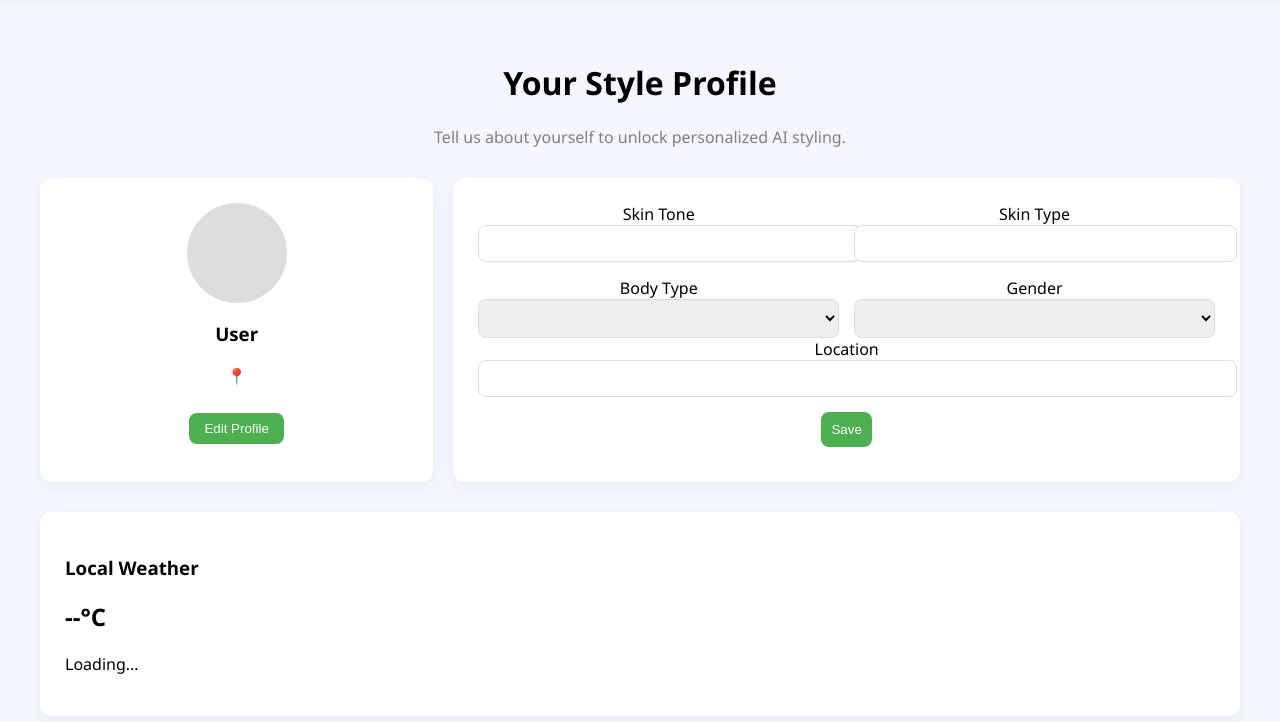
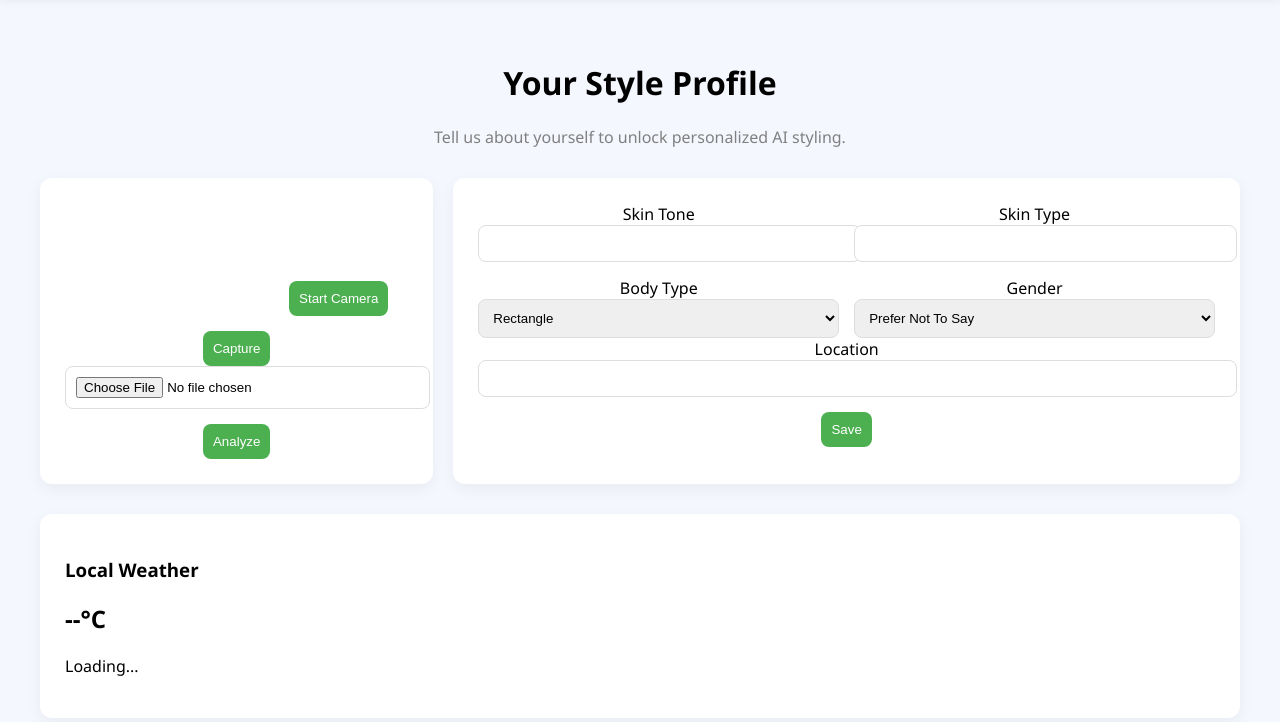
Before and after one commit to rakshithaningegowda496-lang/stylemateai, a Django app: page / in a window 1280 px wide. Shown: the part 103-825 px from the top of the page. Run offline with Django 5.2, Linux system fonts and the light colour scheme; data comes from the database, SQL or seed files in the repository.

Commit message:
work done

```diff
--- a/core/templates/profile.html
+++ b/core/templates/profile.html
@@ -35,12 +35,15 @@
   <div class="grid">
 
     <!-- LEFT CARD -->
-    <div class="card profile-card">
-      <div class="avatar"></div>
-      <h3 id="username">User</h3>
-      <p id="location">📍 Loading...</p>
-      <button>Edit Profile</button>
-    </div>
+    <div class="card">
+  <video id="camera" width="200" autoplay></video>
+  <button onclick="startCamera()">Start Camera</button>
+  <button onclick="capturePhoto()">Capture</button>
+
+  <input type="file" id="imageUpload">
+
+  <button onclick="analyzeImage()">Analyze</button>
+</div>
 
     <!-- RIGHT FORM -->
     <div class="card form-card">
--- a/core/urls.py
+++ b/core/urls.py
@@ -1,6 +1,8 @@
 from django.urls import path
-from .views import profile_api
+from . import views
 
 urlpatterns = [
-    path('api/profile/', profile_api),
+    path('', views.profile_page),
+    path('profile/', views.profile_api),
+    path('analyze/', views.analyze_image),
 ]
--- a/core/views.py
+++ b/core/views.py
@@ -1,7 +1,14 @@
 from django.http import JsonResponse
+from django.shortcuts import render   # ✅ IMPORTANT
 from .models import Profile
 import json
+from django.views.decorators.csrf import csrf_exempt
 
+# ✅ UI PAGE
+def profile_page(request):
+    return render(request, "profile.html")
+
+# ✅ API
 def profile_api(request):
     profile, created = Profile.objects.get_or_create(id=1)
 
@@ -27,3 +34,19 @@
         profile.save()
 
         return JsonResponse({"status": "saved"})
+
+# ✅ AI ANALYSIS
+@csrf_exempt
+def analyze_image(request):
+    if request.method == "POST":
+        data = json.loads(request.body)
+        image = data.get("image")
+
+        result = {
+            "skin_tone": "Medium",
+            "skin_type": "Oily",
+            "body_type": "athletic",
+            "gender": "male"
+        }
+
+        return JsonResponse(result)
--- a/style/urls.py
+++ b/style/urls.py
@@ -16,15 +16,8 @@
 """
 from django.contrib import admin
 from django.urls import path, include
-from django.shortcuts import render
-
-# 👇 this function loads your HTML page
-def profile_page(request):
-    return render(request, "profile.html")
 
 urlpatterns = [
     path('admin/', admin.site.urls),
-
-    path('', profile_page),
     path('', include('core.urls')),
 ]
```
